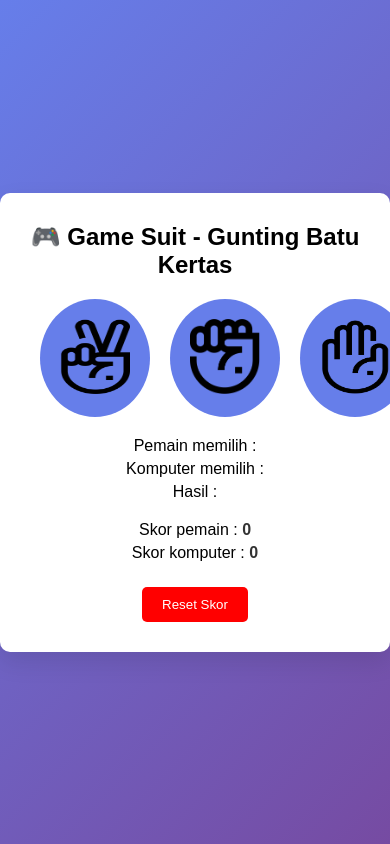
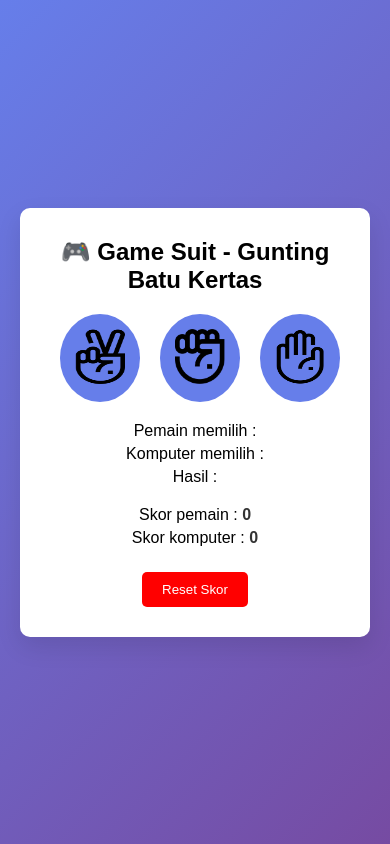
Before and after one commit to yescode23/permainan-suit, a plain HTML site: page index.html in a window 390 px wide. Drawn offline with Linux system fonts and the light colour scheme.

Commit message:
Update style.css for better responsiveness and aesthetics

```diff
--- a/style.css
+++ b/style.css
@@ -20,9 +20,10 @@ body {
     padding: 30px;
     border-radius: 10px;
     box-shadow: 0 10px 25px rgba(0, 0, 0, 0.1);
-    max-width: 500px;
+    max-width: 600px;
     width: 100%;
     text-align: center;
+    animation: fadeIn 1s ease-in-out;
 }
 
 /* Judul */
@@ -103,3 +104,29 @@ body {
     cursor: pointer;
     transition: background 0.3s ease;
 }
+
+#reset:hover {
+    background: darkred;
+}
+
+/* Responsif */
+@media (max-width: 450px) {
+    .container {
+        width: 350px;
+    }
+
+    .pilih-tombol {
+        padding: 15px;
+    }
+
+    .pilih-tombol img {
+        width: 50px;
+        height: 55px;
+    }
+}
+
+/* Animasi */
+@keyframes fadeIn {
+    from { opacity: 0; }
+    to { opacity: 1; }
+}
```
